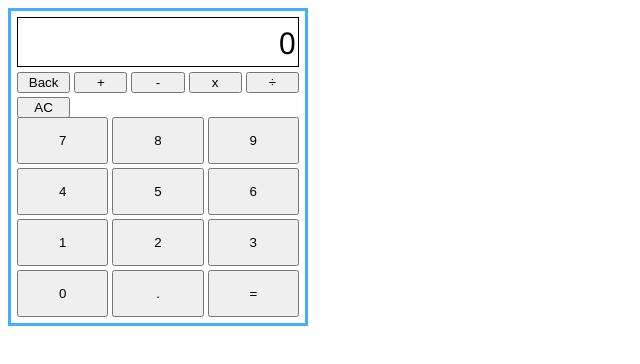
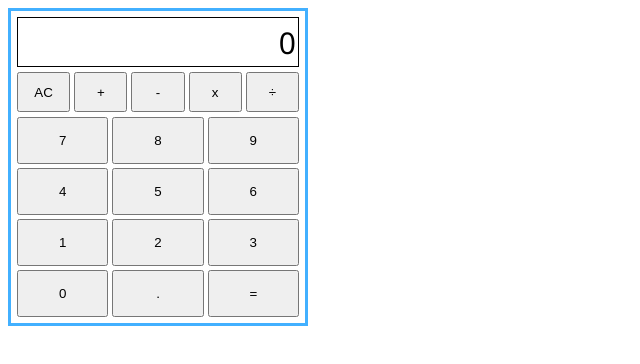
Before and after one commit to JHuggins11/odin-calculator, a plain HTML site: page index.html in a window 1280 px wide. Shown: the whole page, without its empty margins (0-640 px from the left). Drawn offline with Linux system fonts and the light colour scheme.

Commit message:
Remove back btn for now until other funcs work

```diff
--- a/index.html
+++ b/index.html
@@ -14,12 +14,11 @@
             <div id="calc-display"></div>
             <div id="calc-keys">
                 <div id="calc-operators">
-                    <button id="backspace">Back</button>
+                    <button id="clear">AC</button>
                     <button class="operator-button" id="add">+</button>
                     <button class="operator-button" id="subtract">-</button>
                     <button class="operator-button" id="multiply">x</button>
                     <button class="operator-button" id="divide">÷</button>
-                    <button id="clear">AC</button>
                 </div>
                 <div id="calc-numbers">
                     <button class="number-button">7</button>
```
